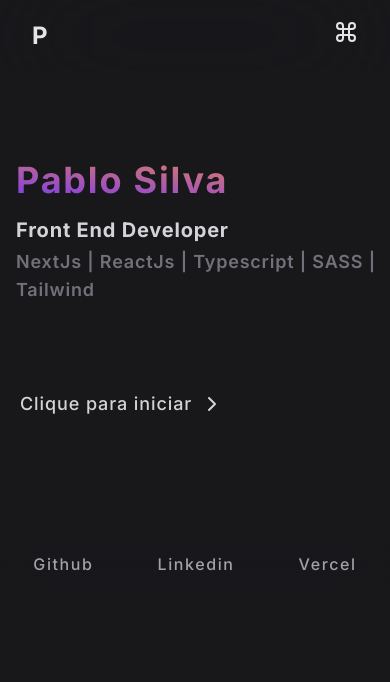
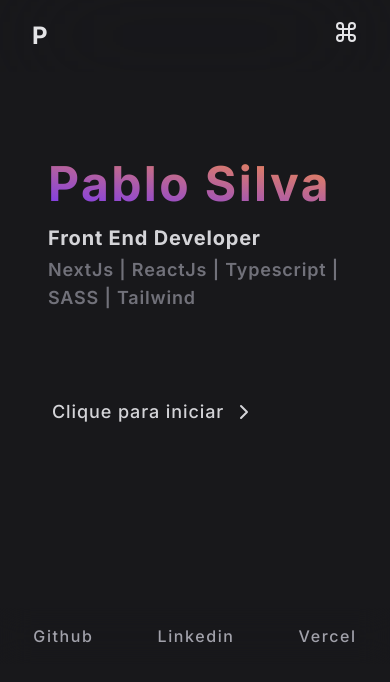
Before and after one commit to PabloJesusdaSilva/portfolio, a Next.js app: page / in a window 390 px wide. Shown: the top 682 px of the page. Built offline with nearby package versions, Linux system fonts and the light colour scheme.

Commit message:
:fix: correting responsive error

```diff
--- a/src/app/partials/BriefDescirption.tsx
+++ b/src/app/partials/BriefDescirption.tsx
@@ -2,9 +2,9 @@ import { ChevronRightIcon } from 'lucide-react';
 
 export default function BriefDescription () {
    return (
-      <main className="flex ml-64 mb-20 w-full h-full text-zinc-300 flex-1 md:mb-56">
-         <div className="mt-40 -ml-60 md:mt-60 md:ml-32">
-            <h1 className="text-4xl font-bold tracking-wider text-transparent bg-clip-text bg-gradient-to-tr from-violet-600 to-orange-400 hover:bg-gradient-to-tl md:text-8xl">
+      <main className="flex ml-64 mb-36 w-full h-full text-zinc-300 flex-1 md:mb-56">
+         <div className="mt-40 -ml-52 md:mt-60 md:ml-32">
+            <h1 className="text-5xl font-bold tracking-wider text-transparent bg-clip-text bg-gradient-to-tr from-violet-600 to-orange-400 hover:bg-gradient-to-tl md:text-8xl">
                Pablo Silva
             </h1>
 
```
